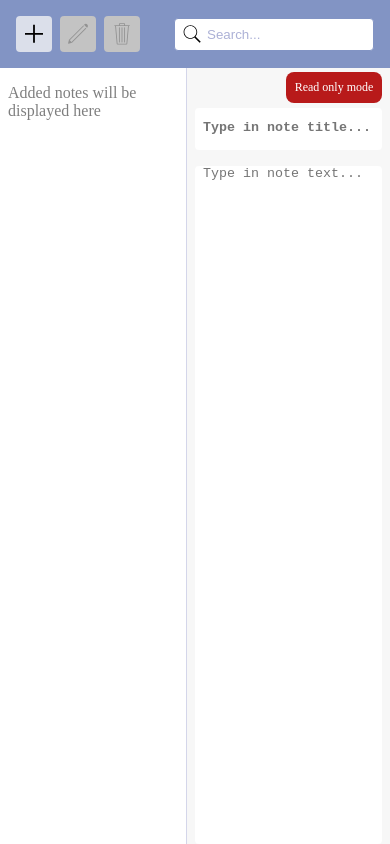
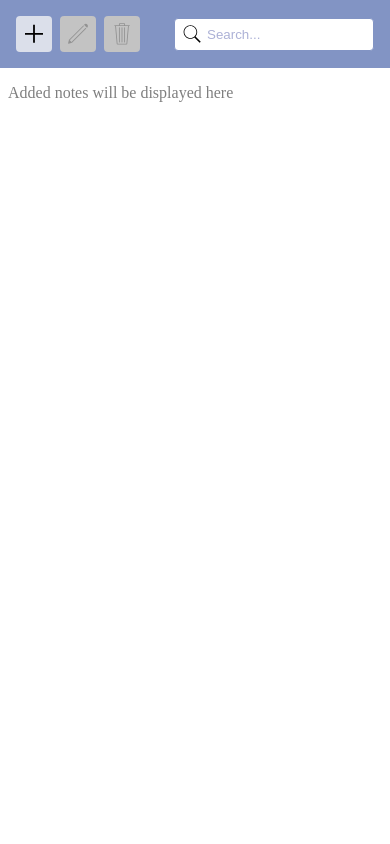
Before and after one commit to ProkoptsovD/notepad, a React (Create React App) app: page / in a window 390 px wide. Built offline with nearby package versions, Linux system fonts and the light colour scheme.

Commit message:
fix: Fixed adaptive design

```diff
--- a/src/App.js
+++ b/src/App.js
@@ -14,6 +14,7 @@ import { Modal } from './components/modal';
 
 import { datetimeService } from './services/datetimeService';
 import { useNotesContext } from './contexts/NotesContext';
+import { useMediaQuery } from './hooks/useMediaQuery';
 import styles from './App.module.css';
 
 function App() {
@@ -32,7 +33,14 @@ function App() {
   const [editMode, setEditMode] = useState(false);
   const [search, setSearch] = useState('');
   const [openDeleteConfirmationModal, setOpenDeleteConfirmationModal] = useState(false);
+  const [openWorkspace, setOpenWorkspace] = useState(false);
+  const isMobileScreen = useMediaQuery('(max-width: 767px)');
+  const note = currentNote ?? {};
 
+  /**
+   * filter notes by search value
+   * both in title and text fields
+   */
   const filteredNotes = useMemo(() => {
     const filtered = notes.filter(
       (note) =>
@@ -43,38 +51,22 @@ function App() {
     return filtered;
   }, [search, notes]);
 
-  const note = currentNote ?? {};
-
-  const ActionBoxComponent = () => (
-    <ActionBox
-      actionButtonsList={[
-        { Icon: PlusIcon, onClick: createNote },
-        { Icon: EditIcon, onClick: editButtonClickHandler, disabled: !selectedNoteId },
-        {
-          Icon: TrashIcon,
-          onClick: setOpenDeleteConfirmationModal.bind(null, true),
-          disabled: !selectedNoteId
-        }
-      ]}
-    />
-  );
-
-  const SearchBoxComponent = useCallback(
-    () => <SearchBox onSearchChange={setSearch} Icon={SearchIcon} />,
-    []
-  );
-
+  /** HANDLERS  */
   const editButtonClickHandler = useCallback(() => {
     setEditMode(true);
-  }, []);
+
+    if (isMobileScreen) setOpenWorkspace(true);
+  }, [isMobileScreen]);
 
   const deleteButtonClickHandler = useCallback(
     (id) => {
       deleteNote(id);
       setEditMode(false);
       setOpenDeleteConfirmationModal(false);
+
+      if (isMobileScreen) setOpenWorkspace(false);
     },
-    [deleteNote]
+    [deleteNote, isMobileScreen]
   );
 
   function sidebarItemClickHandler(id) {
@@ -86,10 +78,32 @@ function App() {
     if (editMode) setEditMode(false);
   }
 
+  const ActionBoxComponent = useCallback(() => {
+    const actionButtonsList = [
+      { Icon: PlusIcon, onClick: createNote, disabled: isMobileScreen && editMode },
+      { Icon: EditIcon, onClick: editButtonClickHandler, disabled: !selectedNoteId },
+      {
+        Icon: TrashIcon,
+        onClick: setOpenDeleteConfirmationModal.bind(null, true),
+        disabled: !selectedNoteId
+      }
+    ];
+
+    return <ActionBox actionButtonsList={actionButtonsList} />;
+  }, [createNote, editButtonClickHandler, selectedNoteId, editMode, isMobileScreen]);
+
+  const SearchBoxComponent = useCallback(
+    () => <SearchBox onSearchChange={setSearch} Icon={SearchIcon} />,
+    []
+  );
+
   return (
     <>
       <Header ActionBoxComponent={ActionBoxComponent} SearchBoxComponent={SearchBoxComponent} />
-      <div className={styles.mainScreen}>
+
+      <main className={styles.mainScreen}>
+        {!isMobileScreen ? (
+          <>
             <Sidebar
               itemsList={filteredNotes}
               onItemClick={sidebarItemClickHandler}
@@ -105,9 +119,32 @@ function App() {
               }
               {...note}
             />
+          </>
+        ) : !openWorkspace ? (
+          <Sidebar
+            itemsList={filteredNotes}
+            onItemClick={sidebarItemClickHandler}
+            activeItem={selectedNoteId}
+            dateFormatFn={(date) => datetimeService.format(date, { dateStyle: 'short' })}
+          />
+        ) : (
+          <Workspace
+            onNoteChange={autoSaveNote}
+            editMode={editMode}
+            isSaved={isNoteSaved}
+            showEditBadge={false}
+            showBacklink
+            savedBadgePosition="right"
+            onBacklinkClick={setOpenWorkspace.bind(null, false)}
+            dateFormatFn={(date) =>
+              datetimeService.format(date, { dateStyle: 'full', timeStyle: 'medium' })
+            }
+            {...note}
+          />
+        )}
 
         {error ? <strong className={styles.error}>{error}</strong> : null}
-      </div>
+      </main>
 
       {openDeleteConfirmationModal ? (
         <Modal
--- a/src/App.module.css
+++ b/src/App.module.css
@@ -1,6 +1,12 @@
 .mainScreen {
   display: flex;
   flex-grow: 2;
+}
+
+@media screen and (max-width: 767px) {
+  .mainScreen {
+    flex-direction: column;
+  }
 }
 
 .error {
--- a/src/components/sidebar/sidebar.module.css
+++ b/src/components/sidebar/sidebar.module.css
@@ -1,8 +1,6 @@
 .sidebar {
-  width: 15.625rem;
   min-height: 100%;
   overflow-y: auto;
-  border-right: 1px solid var(--clr-base-600);
 }
 
 .listItem {
@@ -17,3 +15,10 @@
   padding: 1rem 0.5rem;
   opacity: 0.5;
 }
+
+@media screen and (min-width: 768px) {
+  .sidebar {
+    width: 15.625rem;
+    border-right: 1px solid var(--clr-base-600);
+  }
+}
--- a/src/components/workspace/index.js
+++ b/src/components/workspace/index.js
@@ -11,8 +11,13 @@ import styles from './workspace.module.css';
  *  dateFormatFn: (date: Date) => string;
  *  editMode: boolean;
  *  isSaved: boolean;
+ *  showEditBadge: boolean;
+ *  showBacklink: boolean;
+ *  savedBadgePosition: 'left' | 'right';
+ *  onBacklinkClick: () => void;
  *  SavedBadgeComponent: React.FunctionComponent<{}>
  *  ModeBadgeComponent: React.FunctionComponent<{}>
+ *  BacklinkComponent: React.FunctionComponent<{}>
  * }} props
  * @returns JSX.Element
  */
@@ -23,10 +28,15 @@ export function Workspace({
   id,
   editMode = false,
   isSaved,
+  showEditBadge = true,
+  showBacklink = false,
+  savedBadgePosition,
   onNoteChange,
   dateFormatFn,
+  onBacklinkClick,
   ModeBadgeComponent = ModeBadge,
-  SavedBadgeComponent = SavedBadge
+  SavedBadgeComponent = SavedBadge,
+  BacklinkComponent = Backlink
 }) {
   const [noteText, setNoteText] = useState(text);
   const [noteTitle, setNoteTitle] = useState(title);
@@ -86,9 +96,9 @@ export function Workspace({
         readOnly={!editMode}
       />
 
-      <ModeBadgeComponent editMode={editMode} />
-
-      {showSavedBadge ? <SavedBadgeComponent /> : null}
+      {showEditBadge ? <ModeBadgeComponent editMode={editMode} /> : null}
+      {showSavedBadge ? <SavedBadgeComponent position={savedBadgePosition} /> : null}
+      {showBacklink ? <BacklinkComponent onClick={onBacklinkClick} /> : null}
     </section>
   );
 }
@@ -109,13 +119,27 @@ function ModeBadge({ editMode, ...props }) {
 }
 
 /**
- * @param {{ [x: string]: unknown }} props
+ * @param {{ position: 'left' | 'right'; [x: string]: unknown }} props
  * @returns JSX.Element
  */
-function SavedBadge(props) {
+function SavedBadge({ position = 'left', ...props }) {
+  const positionClassName = position === 'left' ? styles.left : styles.right;
+
   return (
-    <strong className={styles.autoSaveBadge} {...props}>
+    <strong className={`${styles.autoSaveBadge} ${positionClassName}`} {...props}>
       &#10003; Saved...
     </strong>
   );
 }
+
+/**
+ * @param {{ onClick: () => void; [x: string]: unknown }} props
+ * @returns JSX.Element
+ */
+function Backlink({ onClick = () => {}, ...restProps }) {
+  return (
+    <button type="button" className={styles.backlink} onClick={onClick} {...restProps}>
+      &#8617;
+    </button>
+  );
+}
--- a/src/components/workspace/workspace.module.css
+++ b/src/components/workspace/workspace.module.css
@@ -77,8 +77,22 @@
 .autoSaveBadge {
   position: absolute;
   top: 0.5rem;
-  left: 0.5rem;
   color: var(--clr-success);
   font-weight: 400;
   font-size: 0.85rem;
 }
+
+.autoSaveBadge.left {
+  left: 0.5rem;
+}
+
+.autoSaveBadge.right {
+  right: 0.5rem;
+}
+
+.backlink {
+  position: absolute;
+  top: 0.5rem;
+  left: 1rem;
+  font-size: 1.25rem;
+}
--- /dev/null
+++ b/src/hooks/useMediaQuery.js
@@ -0,0 +1,30 @@
+import { useEffect, useState } from 'react';
+
+export function useMediaQuery(query) {
+  function getMatches(query) {
+    if (typeof window !== 'undefined') {
+      return window.matchMedia(query).matches;
+    }
+    return false;
+  }
+
+  const [matches, setMatches] = useState(getMatches(query));
+
+  function handleChange() {
+    setMatches(getMatches(query));
+  }
+
+  useEffect(() => {
+    const matchMedia = window.matchMedia(query);
+    handleChange();
+    matchMedia.addEventListener('change', handleChange);
+
+    return () => {
+      matchMedia.removeEventListener('change', handleChange);
+    };
+
+    // eslint-disable-next-line react-hooks/exhaustive-deps
+  }, [query]);
+
+  return matches;
+}
--- a/src/styles/global.css
+++ b/src/styles/global.css
@@ -22,7 +22,7 @@ svg {
 .container {
   --padding: 1rem;
 
-  width: min(100% - calc(var(--padding) * 2), 1240px);
+  width: min(100% - calc(var(--padding) * 2), 1440px);
   margin-inline: auto;
 }
 
```
Lines whose indentation alone changed are shown as unchanged.
